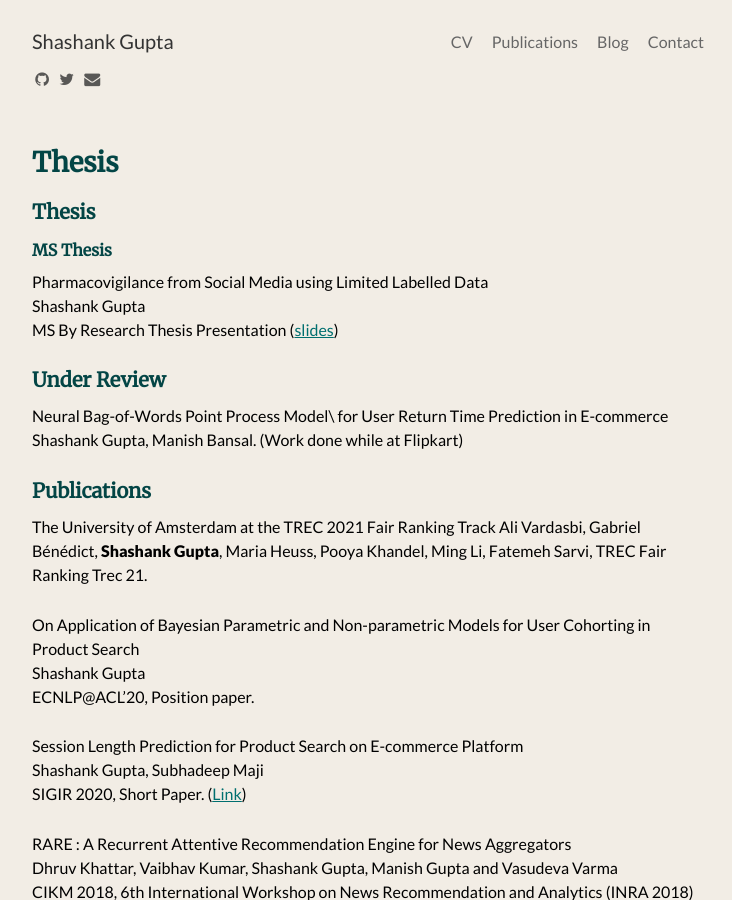
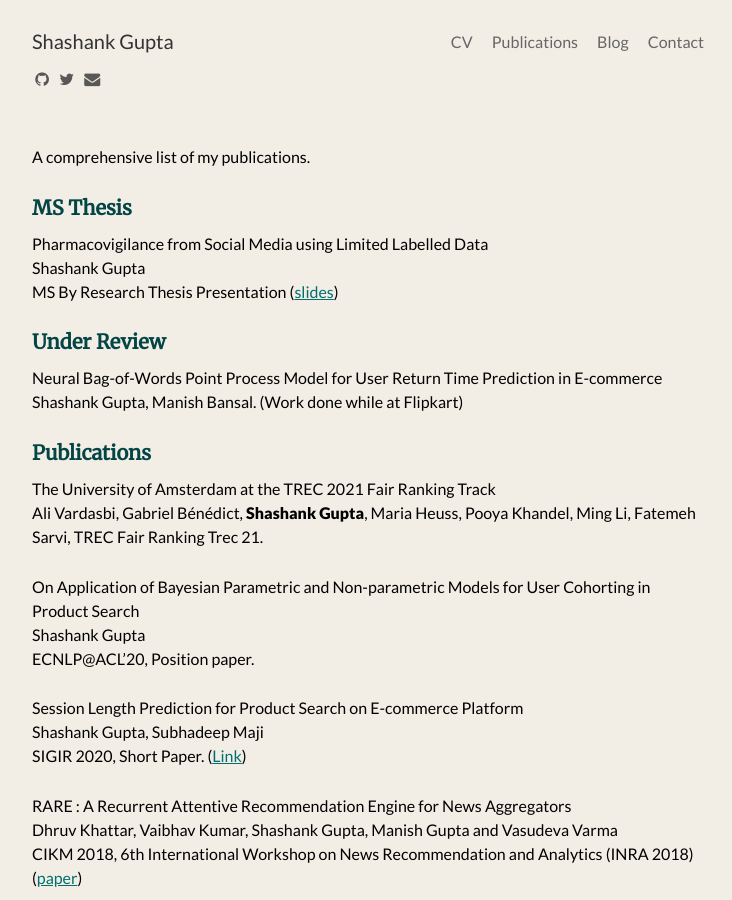
Before and after one commit to shashankg7/shashankg7.github.io, a Jekyll site: the page built from publications.md, in a window 1280 px wide and 900 px high. Shown: the whole window, without its empty margins (272-1004 px from the left). Built offline with Jekyll 4.4.1, drawn with Linux system fonts in a browser that asks for light colours; nearby versions of some CDN libraries; our own code applies the rules of GitHub Pages for plain Markdown files.

Commit message:
Update publications.md

```diff
--- a/publications.md
+++ b/publications.md
@@ -4,9 +4,9 @@
 ---
 
 
-### Thesis
+A comprehensive list of my publications.
 
-#### MS Thesis
+### MS Thesis
 
 Pharmacovigilance from Social Media using Limited Labelled Data <br>
 Shashank Gupta <br>
@@ -14,12 +14,12 @@
 
 ### Under Review
 
-Neural Bag-of-Words Point Process Model\\ for User Return Time Prediction in E-commerce
+Neural Bag-of-Words Point Process Model for User Return Time Prediction in E-commerce <br>
 Shashank Gupta, Manish Bansal. (Work done while at Flipkart)
 
 ### Publications
 
-The University of Amsterdam at the TREC 2021 Fair Ranking Track
+The University of Amsterdam at the TREC 2021 Fair Ranking Track <br>
 Ali Vardasbi, Gabriel Bénédict, <b>Shashank Gupta</b>, Maria Heuss, Pooya Khandel, Ming Li, Fatemeh Sarvi, TREC Fair Ranking Trec 21.
 
 On Application of Bayesian Parametric and Non-parametric Models for User Cohorting in Product Search <br>
```
